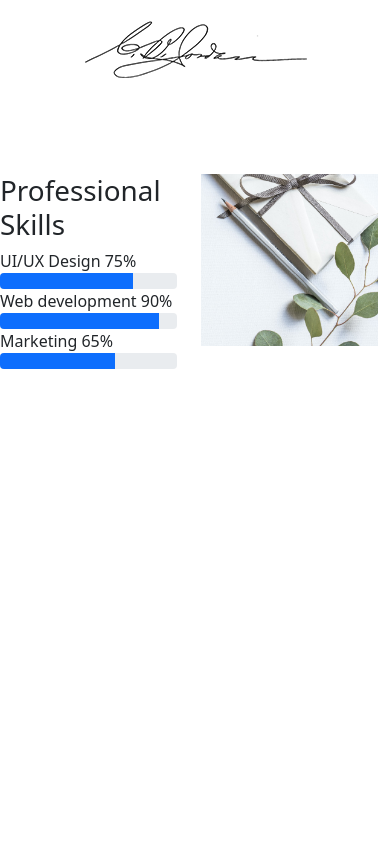
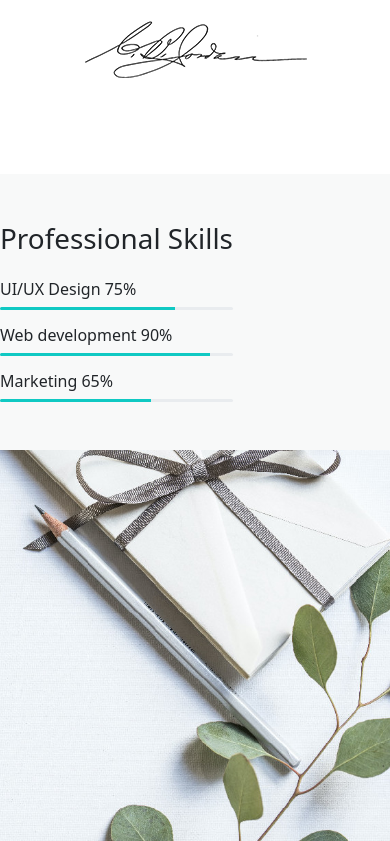
Before and after one commit to gatecol/Piroll, a website: page index.html in a window 390 px wide. Shown: the part 1027-1868 px from the top of the page. Before the commit the page ends 1396 px from the top, so only its background shows below. Drawn offline with nearby package versions, Linux system fonts and the light colour scheme.

Commit message:
the page has become more responsive

```diff
--- a/index.html
+++ b/index.html
@@ -65,14 +65,14 @@
     </div>
 
     <div class="skills">
-        <div class="container mh-100 d-inline-block mw-100 m-0 p-0">
-            <div class="row">
-                <div class="col d-flex align-items-center">
+        <div class="container-fluid p-0">
+            <div class="row row-cols-md-2 row-cols-1">
+                <div class="col d-flex align-items-center py-5 info">
                     <div>
                         <h1>Professional Skills</h1>
 
                         <div>
-                            <div>UI/UX Design 75%</div>
+                            <h6 class="pt-3">UI/UX Design 75%</h6>
                             <div class="progress">
                                 <div class="progress-bar" role="progressbar" style="width: 75%" aria-valuenow="75"
                                     aria-valuemin="0" aria-valuemax="100"></div>
@@ -80,7 +80,7 @@
                         </div>
 
                         <div>
-                            <div>Web development 90%</div>
+                            <h6 class="pt-3">Web development 90%</h6>
                             <div class="progress">
                                 <div class="progress-bar" role="progressbar" style="width: 90%" aria-valuenow="90"
                                     aria-valuemin="0" aria-valuemax="100"></div>
@@ -88,7 +88,7 @@
                         </div>
 
                         <div>
-                            <div>Marketing 65%</div>
+                            <h6 class="pt-3">Marketing 65%</h6>
                             <div class="progress">
                                 <div class="progress-bar" role="progressbar" style="width: 65%" aria-valuenow="65"
                                     aria-valuemin="0" aria-valuemax="100"></div>
@@ -96,8 +96,8 @@
                         </div>
                     </div>
                 </div>
-                <div class="col">
-                    <img src="images/mail1.jpg" class="img-fluid" alt="mail">
+                <div class="col p-0">
+                    <img src="images/mail1.jpg" class="img-fluid px-0" alt="mail">
                 </div>
             </div>
         </div>
--- a/scss/styles.scss
+++ b/scss/styles.scss
@@ -14,9 +14,21 @@ body {
 .row {
     padding-right: 0px;
     margin-right: 0px;
-  }
+}
+
+.progress {
+    height: 3px;
+}
+
+.progress-bar {
+    background-color: #10c9c3;
+}
 
 .skills {
     //height: 570px;
     width: 100%;
 }
+
+.info {
+    background-color: #f8f9f9;
+}
```
Also changed, not shown: css/styles.css.
